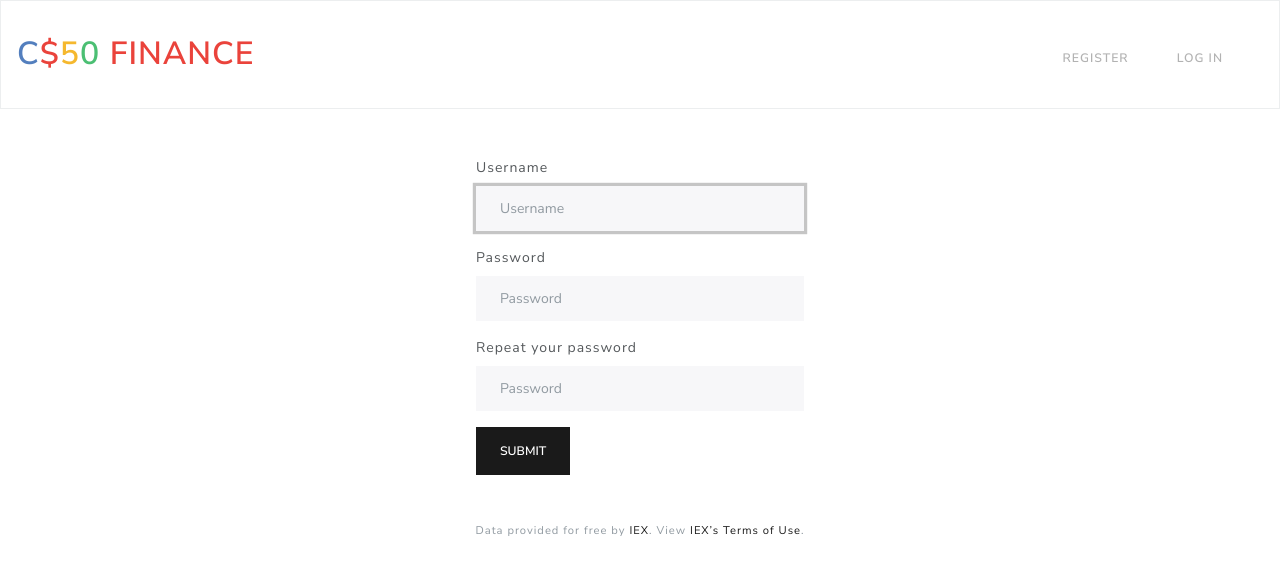
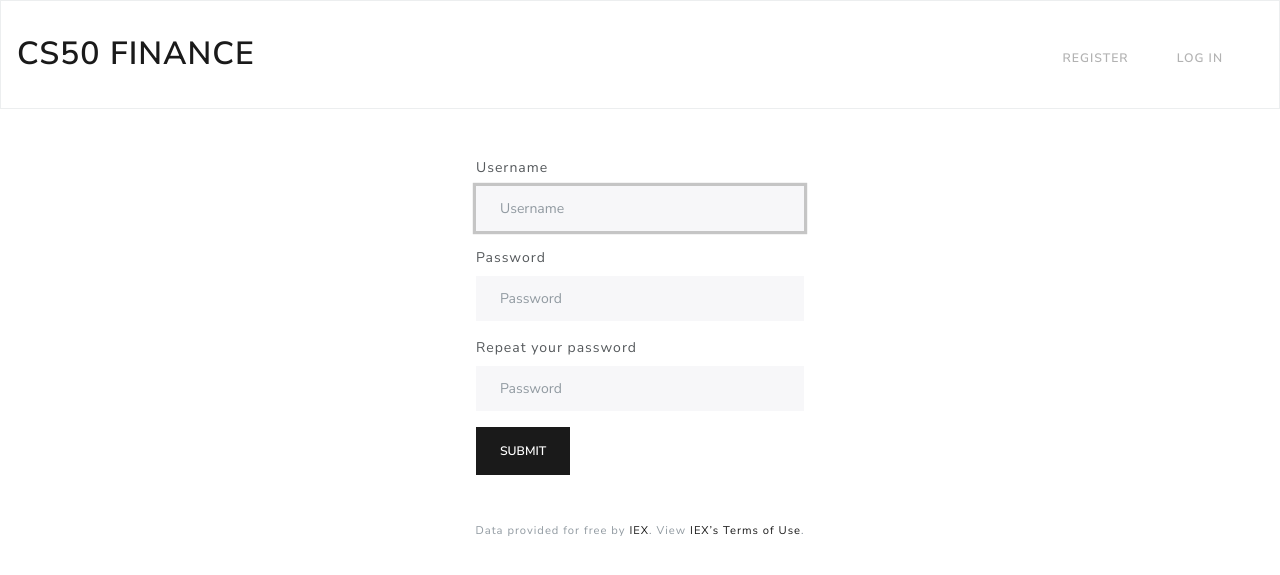
Before and after one commit to jlouiss/CS50, a Flask app: page /register in a window 1280 px wide. Shown: the top 575 px of the page. Run offline with Flask 2, Linux system fonts and the light colour scheme; some libraries are stand-ins or nearby versions.

Commit message:
Make it nicer

```diff
--- a/finance/static/styles.css
+++ b/finance/static/styles.css
@@ -1,8 +1,9 @@
 :root {
-    --blue: #537fbe;
-    --red: #ea433b;
-    --yellow: #f5b82e;
-    --green; #2e944b;
+    --monospace: SFMono-Regular,Menlo,Monaco,Consolas,"Liberation Mono","Courier New",monospace;
+}
+
+.text-mono {
+    font-family: var(--monospace);
 }
 
 nav .navbar-brand
@@ -11,24 +12,6 @@ nav .navbar-brand
     font-size: xx-large;
 }
 
-/* colors for brand */
-nav .navbar-brand .blue
-{
-    color: var(--blue);
-}
-nav .navbar-brand .red
-{
-    color: var(--red);
-}
-nav .navbar-brand .yellow
-{
-    color: var(--yellow);
-}
-nav .navbar-brand .green
-{
-    color: var(--green);
-}
-
 main img
 {
     /* constrain images on small screens */
--- a/finance/templates/layout.html
+++ b/finance/templates/layout.html
@@ -27,7 +27,7 @@
     <body>
 
         <nav class="navbar navbar-expand-md navbar-light bg-light border">
-            <a class="navbar-brand" href="/"><span class="blue">C</span><span class="red">$</span><span class="yellow">5</span><span class="green">0</span> <span class="red">Finance</span></a>
+            <a class="navbar-brand" href="/">CS50 Finance</a>
             <button aria-controls="navbar" aria-expanded="false" aria-label="Toggle navigation" class="navbar-toggler" data-target="#navbar" data-toggle="collapse" type="button">
                 <span class="navbar-toggler-icon"></span>
             </button>
```
